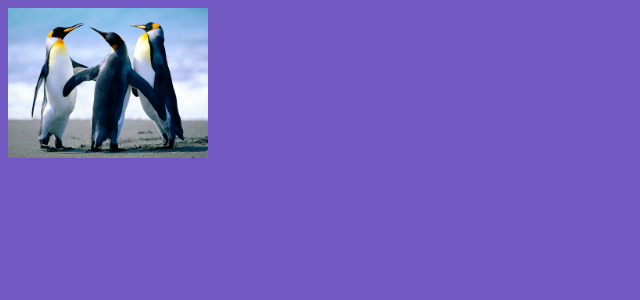
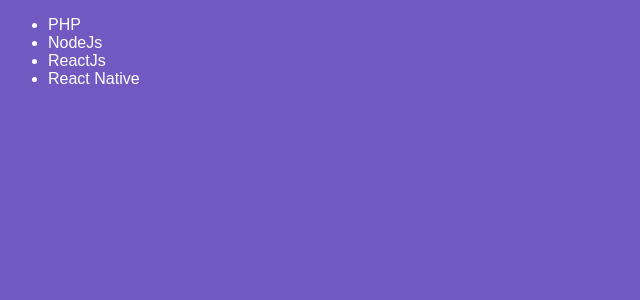
Before and after one commit to MMortari/bootcamp-02-react-mod04, a React app: page / in a window 1280 px wide. Shown: the top 300 px of the page, without its empty margins (0-640 px from the left). Built offline with nearby package versions, Linux system fonts and the light colour scheme.

Commit message:
Class Component

```diff
--- a/babel.config.js
+++ b/babel.config.js
@@ -2,5 +2,8 @@
   presets: [
     "@babel/preset-env", // Responsável por alterar as propriedades do js que o navegador não entende
     "@babel/preset-react", // Responsável por alterar as propriedades do react que o navegador não entende
+  ],
+  plugins: [
+    "@babel/plugin-proposal-class-properties"
   ]
 }
--- a/package.json
+++ b/package.json
@@ -13,6 +13,7 @@
   },
   "devDependencies": {
     "@babel/core": "^7.5.5",
+    "@babel/plugin-proposal-class-properties": "^7.5.5",
     "@babel/preset-env": "^7.5.5",
     "@babel/preset-react": "^7.0.0",
     "babel-loader": "^8.0.6",
--- a/src/App.js
+++ b/src/App.js
@@ -2,11 +2,14 @@
 
 // Style
 import './App.css';
-// Images
-import pinguins from './assets/Penguins.jpg';
+
+// Components
+import TechList from './components/TechList';
 
 function App() {
-  return <img width="200" src={pinguins} />
+  return (
+    <TechList />
+  )
 }
 
 export default App;
--- /dev/null
+++ b/src/components/TechList.js
@@ -0,0 +1,23 @@
+import React, { Component } from 'react';
+
+class TechList extends Component {
+  state = {
+    techs: [
+      'PHP', 'NodeJs', 'ReactJs', 'React Native'
+    ]
+  }
+
+  render() {
+    return (
+      <ul>
+        <li>PHP</li>
+        <li>NodeJs</li>
+        <li>ReactJs</li>
+        <li>React Native</li>
+      </ul>
+    )
+  }
+
+}
+
+export default TechList;
```
Also changed, not shown: 1 other file (tests, documents, lock files or other folders).
